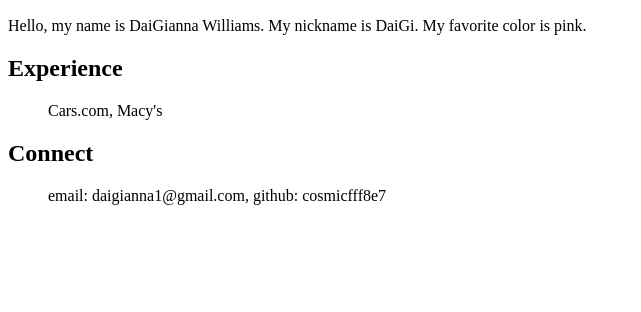
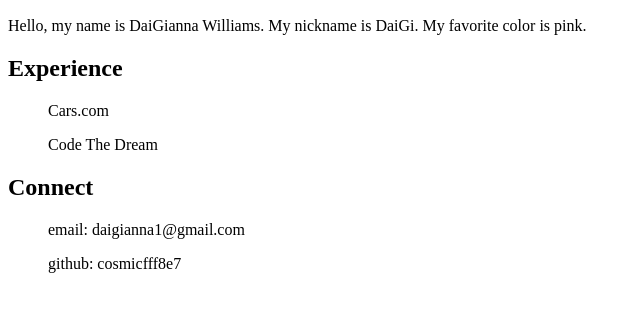
Before and after one commit to cosmicfff8e7/dwilliams-haumea, a plain HTML site: page index.html in a window 1280 px wide. Shown: the part 96-408 px from the top of the page, without its empty margins (0-641 px from the left). Drawn offline with Linux system fonts and the light colour scheme.

Commit message:
about, experience, & connect sections added

```diff
--- a/index.html
+++ b/index.html
@@ -3,7 +3,9 @@
 <p> Hello, my name is DaiGianna Williams. My nickname is DaiGi. My favorite color is pink.</p>
 
 <h2> Experience </h2>
-<ul> Cars.com, Macy's </ul>
+<ul> Cars.com</ul>
+<ul> Code The Dream</ul>
 
 <h2> Connect </h2>
-<ul> email: daigianna1@gmail.com, github: cosmicfff8e7</ul>
+<ul> email: daigianna1@gmail.com </ul>
+<ul> github: cosmicfff8e7 </ul>
```
